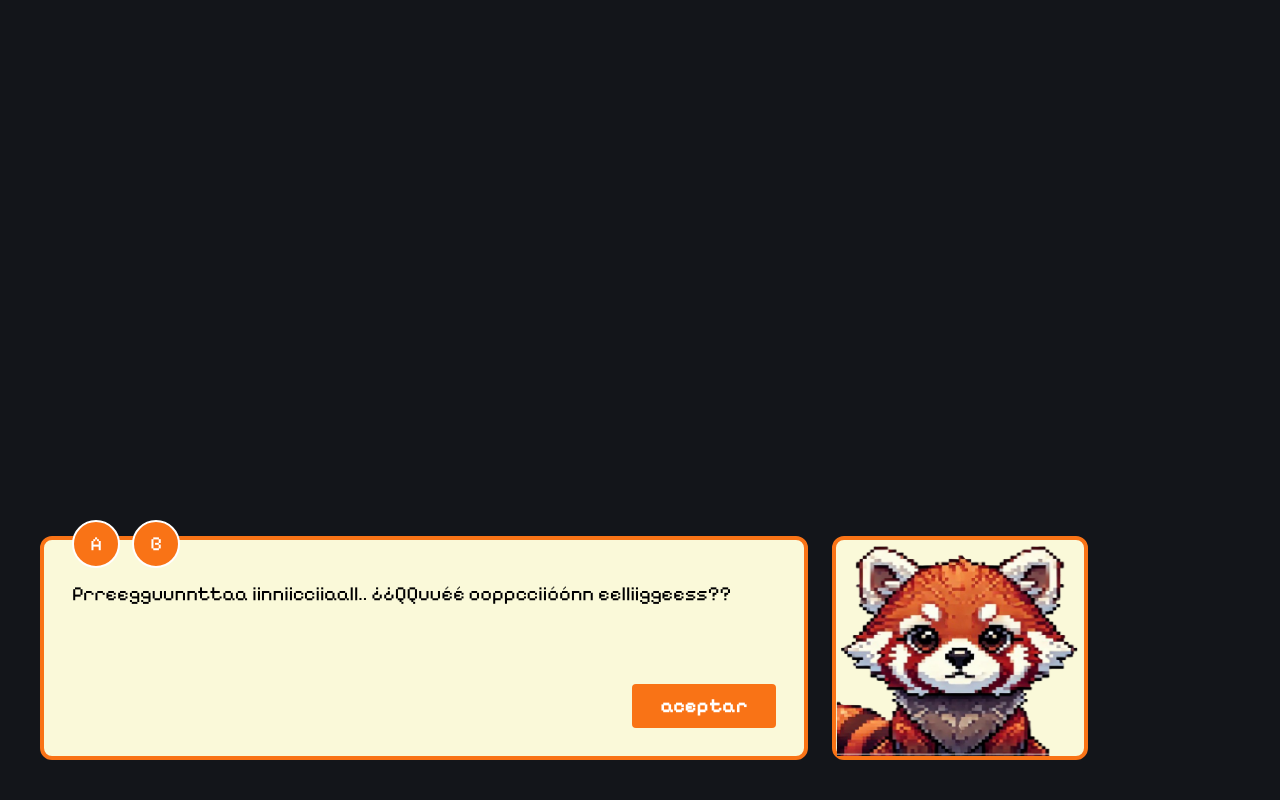
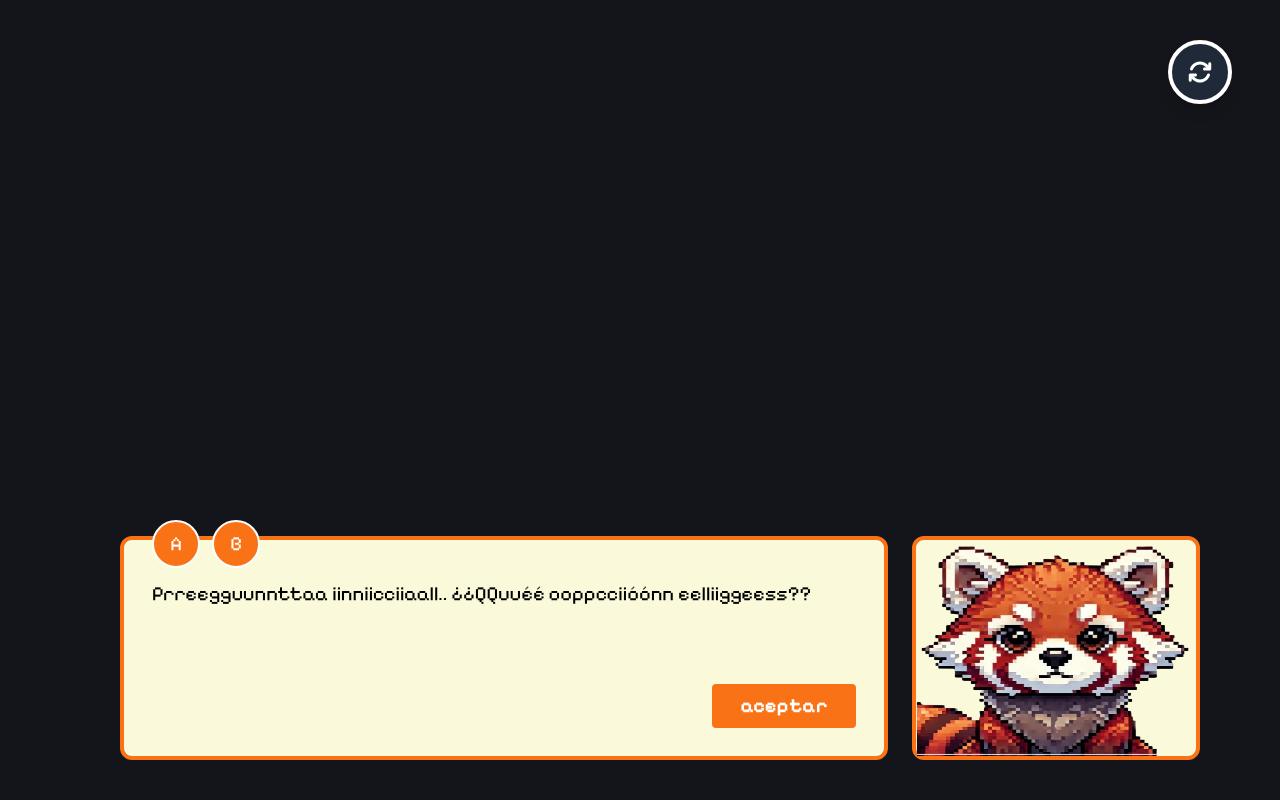
Before and after one commit to ludemo/geodestiny, an Astro site: page / in a window 1280 px wide. Built offline with nearby package versions, Linux system fonts and the light colour scheme; Astro itself is replaced by a stand-in of ours; a web font is replaced by a local one.

Commit message:
reset integrado

```diff
--- a/src/components/CharacterBox.astro
+++ b/src/components/CharacterBox.astro
@@ -1,6 +1,6 @@
 <div
   id="character-container"
-  class="relative rounded-xl p-7 mb-10 bg-[#FAF9D9] border-4 border-orange-500 w-1/5 h-56"
+  class="relative rounded-xl p-7 mb-10 bg-[#FAF9D9] border-4 border-orange-500 w-72 h-56"
 >
   <img
     src="/imgs/fox/fox1.png"
--- a/src/components/DialogBox.astro
+++ b/src/components/DialogBox.astro
@@ -57,7 +57,7 @@ import ResponseBox from './ResponseBox.astro';
 
       aceptarButton.onclick = () => {
         // Ocultar el diálogo actual
-        document.getElementById(id).remove();
+        document.getElementById(id).classList.add('hidden');
 
         // Emitir un evento para mostrar el siguiente diálogo
         const nextDialogEvent = new CustomEvent('showNextDialog', { detail: { selectedOption } });
--- a/src/pages/index.astro
+++ b/src/pages/index.astro
@@ -7,7 +7,14 @@ import CharacterBox from "../components/CharacterBox.astro";
 ---
 
 <Layout title="Welcome to Astro.">
-  <div class="flex items-end h-screen gap-6">
+	<div class="h-screen flex justify-between flex-col ">
+		<div class = "flex justify-end mt-10 mr-12">
+			<button onclick="reset()" class="bg-gray-800 hover:bg-gray-900 text-white font-bold w-16 h-16 rounded-full shadow-lg border-4 border-white flex items-center justify-center">
+				<svg xmlns="http://www.w3.org/2000/svg" width="1.5em" height="1.5em" viewBox="0 0 512 512"><path fill="currentColor" d="M105.1 202.6c7.7-21.8 20.2-42.3 37.8-59.8c62.5-62.5 163.8-62.5 226.3 0l17.1 17.2H352c-17.7 0-32 14.3-32 32s14.3 32 32 32h111.9c17.7 0 32-14.3 32-32V80c0-17.7-14.3-32-32-32s-32 14.3-32 32v35.2l-17.5-17.6c-87.5-87.5-229.3-87.5-316.8 0c-24.4 24.4-42 53.1-52.8 83.8c-5.9 16.7 2.9 34.9 19.5 40.8s34.9-2.9 40.8-19.5zM39 289.3c-5 1.5-9.8 4.2-13.7 8.2c-4 4-6.7 8.8-8.1 14c-.3 1.2-.6 2.5-.8 3.8c-.3 1.7-.4 3.4-.4 5.1V432c0 17.7 14.3 32 32 32s32-14.3 32-32v-35.1l17.6 17.5c87.5 87.4 229.3 87.4 316.7 0c24.4-24.4 42.1-53.1 52.9-83.8c5.9-16.7-2.9-34.9-19.5-40.8s-34.9 2.9-40.8 19.5c-7.7 21.8-20.2 42.3-37.8 59.8c-62.5 62.5-163.8 62.5-226.3 0l-.1-.1l-17.1-17H160c17.7 0 32-14.3 32-32s-14.3-32-32-32H48.4q-2.4 0-4.8.3c-2.4.3-3.1.5-4.6 1"/></svg>
+			</button>
+		</div>
+
+		<div class="ml-auto mr-auto w-screen flex  justify-center gap-6">
 			<DialogBox
 				pregunta="Pregunta inicial. ¿Qué opción eliges?"
 				id="dialog-root"
@@ -40,8 +47,11 @@ import CharacterBox from "../components/CharacterBox.astro";
 					{ letra: "ABB", texto: "Opción A-B-B" },
 				]}
 			/>
-
 			<CharacterBox />
+			<div id="dialog-ABB" class="text-white">
+				Horror el final es un horror
+			</div>
+		</div>
 	</div>
 </Layout>
 <script is:inline>
@@ -52,13 +62,23 @@ document.querySelectorAll('[id^="dialog-"]').forEach((dialog) => {
 		dialog.classList.add("hidden");
 	}
 });
+
+function reset(){
+	initialDialog.classList.remove("hidden");
+	initialDialog.classList.add("block")
+	document.querySelectorAll('[id^="dialog-"]').forEach((dialog) => {
+	if (dialog !== initialDialog) {
+		dialog.classList.add("hidden");
+	}
+});
+}
+
 //Si se selecciona uno se muestra el siguiente en base al texto de la opción
 document.addEventListener("showNextDialog", (event) => {
 	console.log("se marco tal opción : " + event.detail.selectedOption);
 	nextDialog = document.getElementById(
 		`dialog-${event.detail.selectedOption}`
 	);
-	console.log(nextDialog);
 	nextDialog.classList.remove("hidden");
 	nextDialog.classList.add("block");
 	  // Disparar el evento para iniciar la animación
```
Lines whose indentation alone changed are shown as unchanged.
